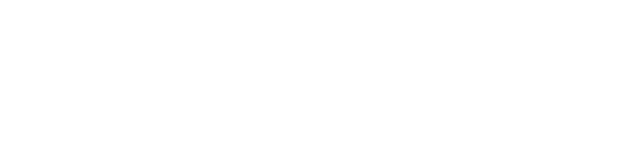
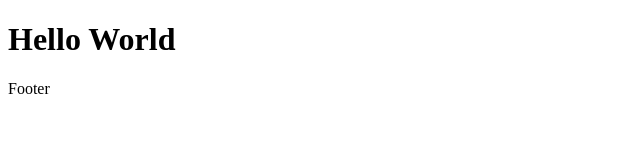
Before and after one commit to eddygee/teamExample3, a plain HTML site: page index.html in a window 1280 px wide. Shown: the whole page, without its empty margins (0-640 px from the left). Drawn offline with Linux system fonts and the light colour scheme.

Commit message:
index.html: footer added

```diff
--- a/index.html
+++ b/index.html
@@ -7,8 +7,10 @@
   <title></title>
 </head>
 <body>
-<h1
+<h1>
 Hello World
-></h1>
+</h1>
+
+<p>Footer</p>
 </body>
 </html>
```
